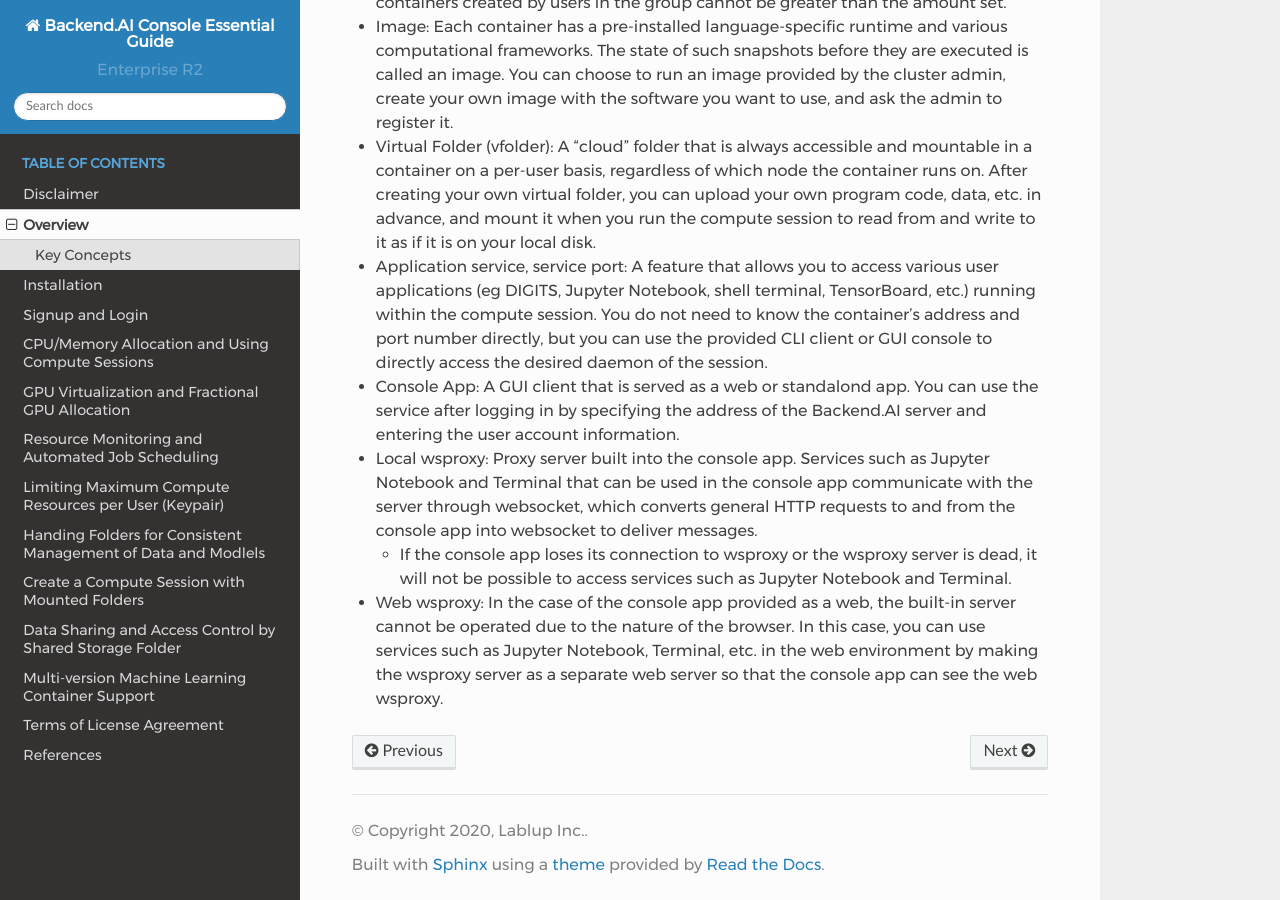
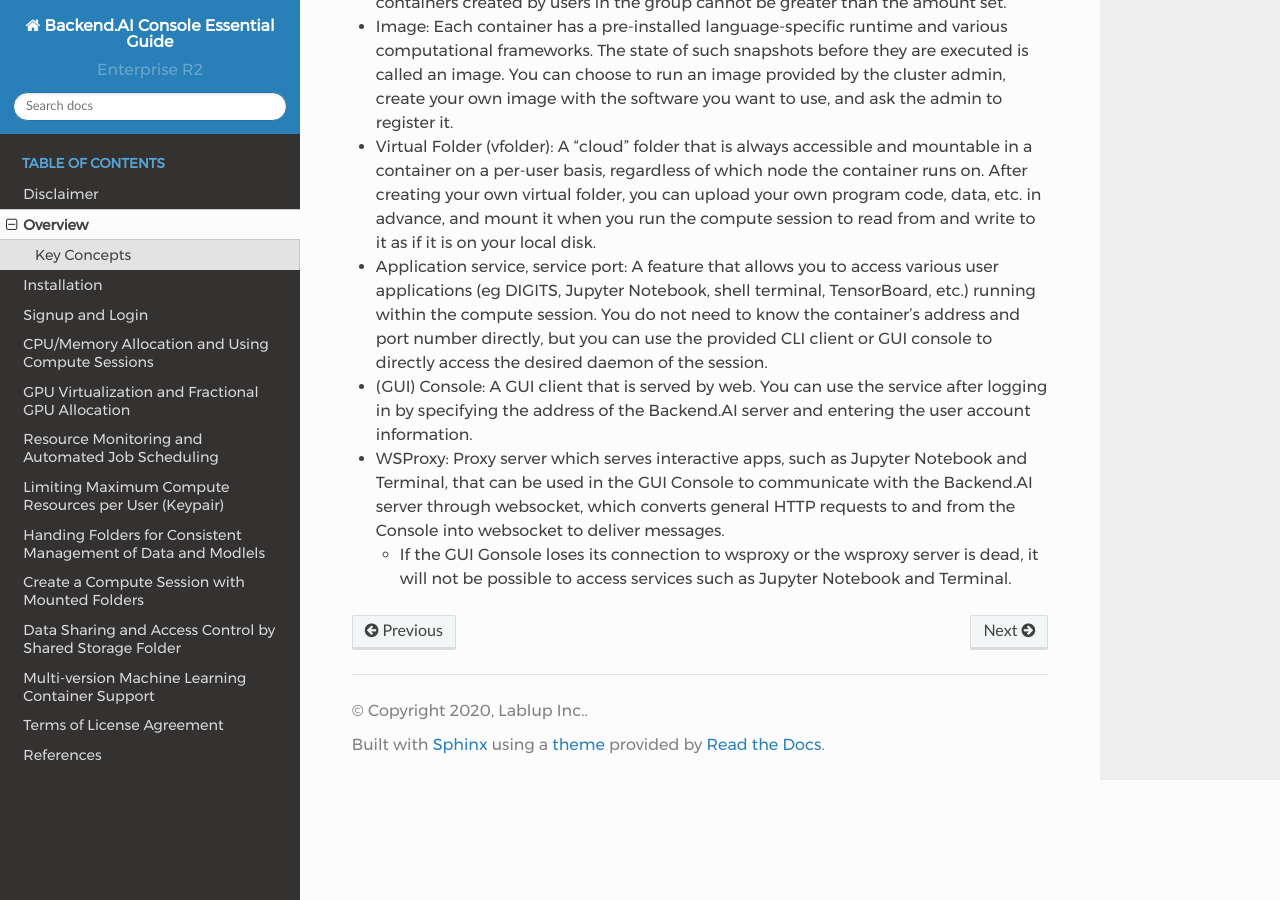
Before and after one commit to lablup/backend.ai-docs-webui, a Sphinx documentation site: the page built from docs/overview/overview.rst, in a window 1280 px wide and 900 px high, scrolled down 1633 px. Built offline with Sphinx 7.4.7 and the Read the Docs theme 2.0.0, drawn with Linux system fonts in a browser that asks for light colours; some of the changed text lies outside the part shown.

Commit message:
fix: remove description about Console App

```diff
--- a/docs/index.rst
+++ b/docs/index.rst
@@ -6,7 +6,7 @@
 Backend.AI GUI Console Essential Guide
 ======================================
 
-Backend.AI GUI Console is a web or app that provides easy-to-use GUI interface
+Backend.AI GUI Console is a web client that provides easy-to-use GUI interface
 to work with the Backend.AI server.
 
 This document is an essential guide for Backend.AI GUI Console.
--- a/docs/overview/overview.rst
+++ b/docs/overview/overview.rst
@@ -17,10 +17,10 @@
 
 A GUI client package is also provided to easily take advantage of the features
 supported by the Backend.AI server. Backend.AI Console is a GUI client in the
-form of a web service or standlone app. It provides a convenient graphical
-interface for accessing the Backend.AI server to utilize computing resources and
-manage its environment. Most tasks can be done with mouse clicks and brief
-typing, which achieves more intuitive use.
+form of a web service. It provides a convenient graphical interface for
+accessing the Backend.AI server to utilize computing resources and manage its
+environment. Most tasks can be done with mouse clicks and brief typing, which
+achieves more intuitive use.
 
 
 Key Concepts
@@ -74,20 +74,14 @@
   etc.) running within the compute session. You do not need to know the
   container's address and port number directly, but you can use the provided CLI
   client or GUI console to directly access the desired daemon of the session.
-- Console App: A GUI client that is served as a web or standalond app.
-  You can use the service after logging in by specifying the address of the
-  Backend.AI server and entering the user account information.
-- Local wsproxy: Proxy server built into the console app. Services such as
-  Jupyter Notebook and Terminal that can be used in the console app communicate
-  with the server through websocket, which converts general HTTP requests to and
-  from the console app into websocket to deliver messages.
+- (GUI) Console: A GUI client that is served by web. You can use the service
+  after logging in by specifying the address of the Backend.AI server and
+  entering the user account information.
+- WSProxy: Proxy server which serves interactive apps, such as Jupyter Notebook
+  and Terminal, that can be used in the GUI Console to communicate with the
+  Backend.AI server through websocket, which converts general HTTP requests to
+  and from the Console into websocket to deliver messages.
 
-  - If the console app loses its connection to wsproxy or the wsproxy server is
+  - If the GUI Gonsole loses its connection to wsproxy or the wsproxy server is
     dead, it will not be possible to access services such as Jupyter Notebook
     and Terminal.
-
-- Web wsproxy: In the case of the console app provided as a web, the built-in
-  server cannot be operated due to the nature of the browser. In this case, you
-  can use services such as Jupyter Notebook, Terminal, etc. in the web
-  environment by making the wsproxy server as a separate web server
-  so that the console app can see the web wsproxy.
```
Also changed, not shown: docs/installation/installation.rst (+4 -6 lines), 3 other files.
